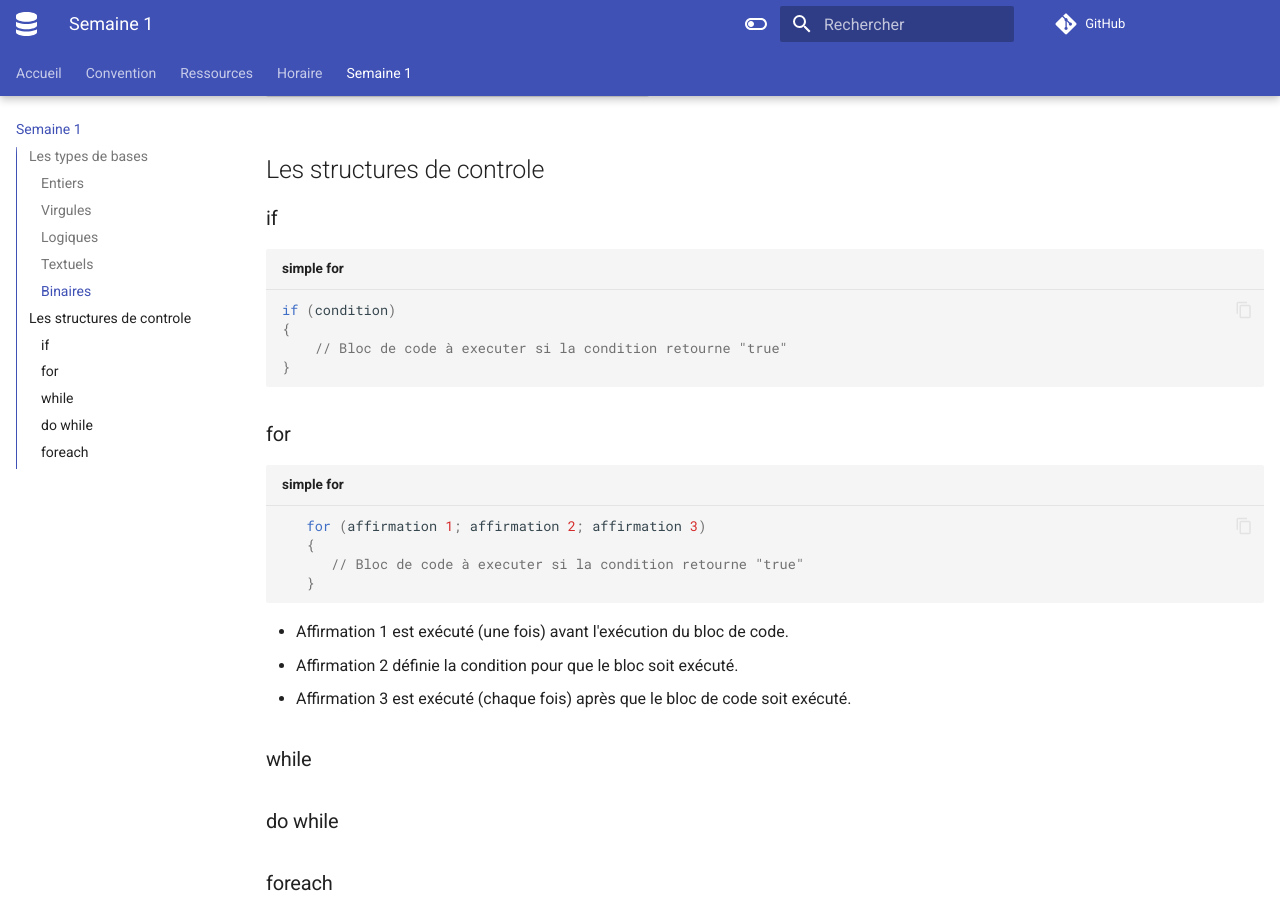
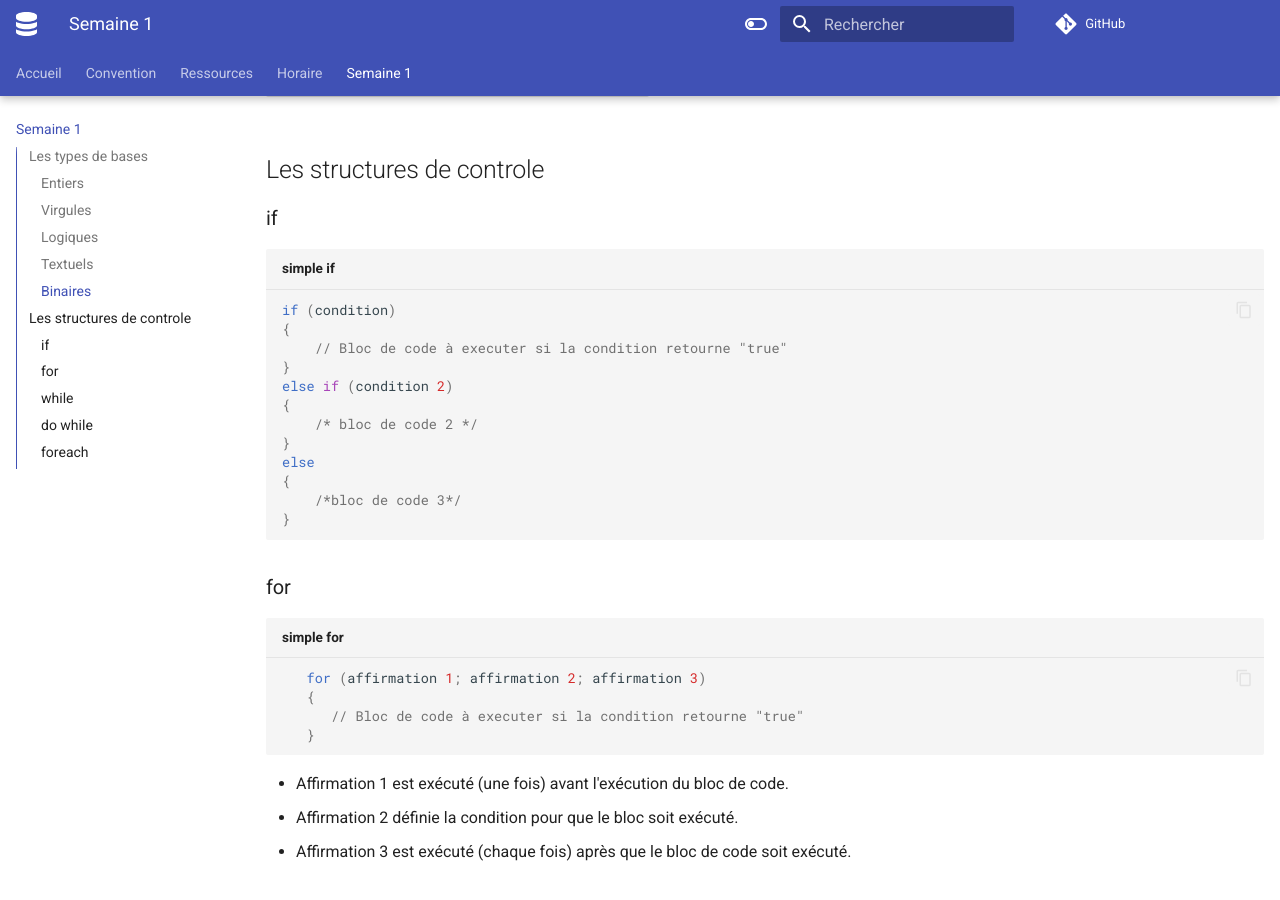
Before and after one commit to TousignantSimon-P2/TousignantSimon-P2.github.io, an MkDocs documentation site: the page built from docs/notes_de_cours/Semaine_1.md, in a window 1280 px wide and 900 px high, scrolled down 1471 px. Built offline with MkDocs 1.6.1 and Material for MkDocs 9.7.7, drawn with Linux system fonts in a browser that asks for light colours; comment, search, counter and statistics services are not loaded.

Commit message:
modification du format et ajout de else if et else

````diff
--- a/docs/notes_de_cours/Semaine_1.md
+++ b/docs/notes_de_cours/Semaine_1.md
@@ -42,10 +42,18 @@ decimal | 16 octets | ±1.0 x 10^-28 | ±7.9228 x 10^28 | 28-29 nombres
 
 ### if
 
-``` c# title="simple for"
+``` c# title="simple if"
 if (condition)
 {
     // Bloc de code à executer si la condition retourne "true"
+}
+else if (condition 2)
+{
+    /* bloc de code 2 */
+}
+else
+{
+    /*bloc de code 3*/
 }
 ```
 
````
